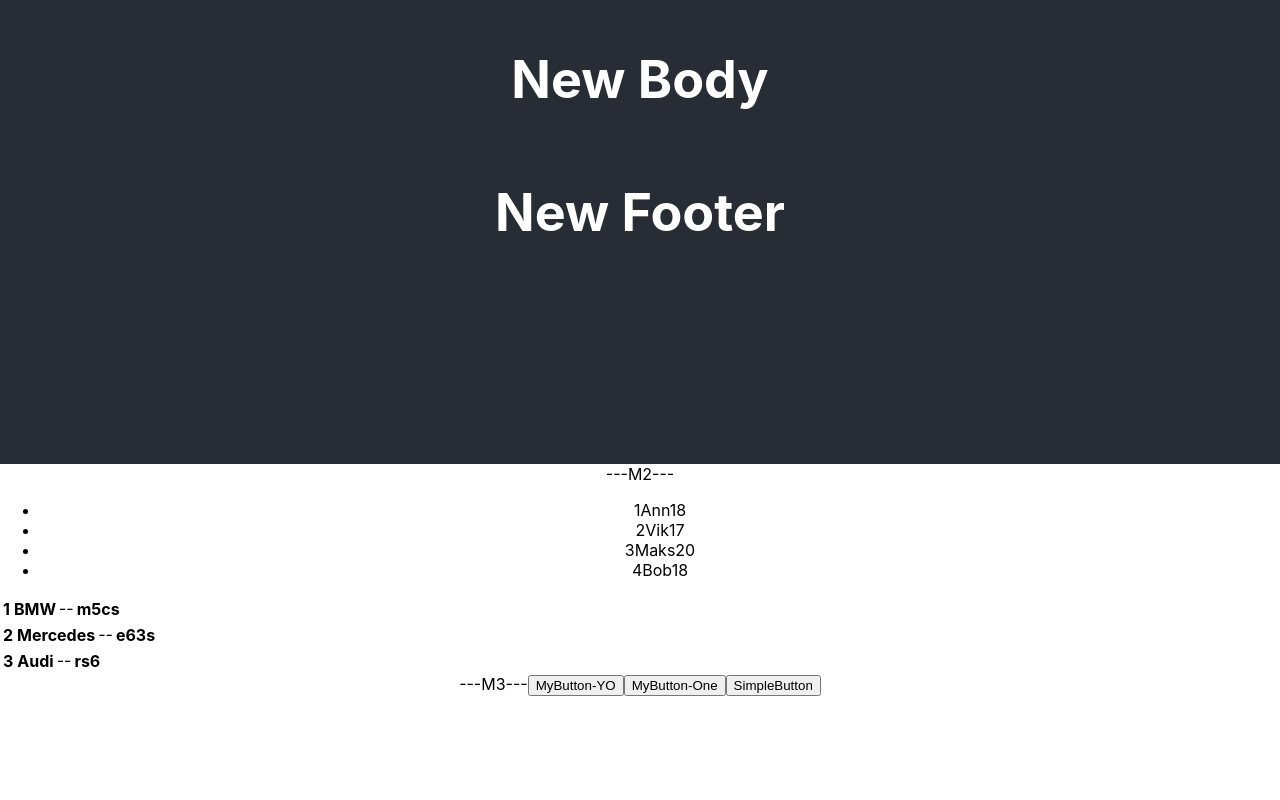
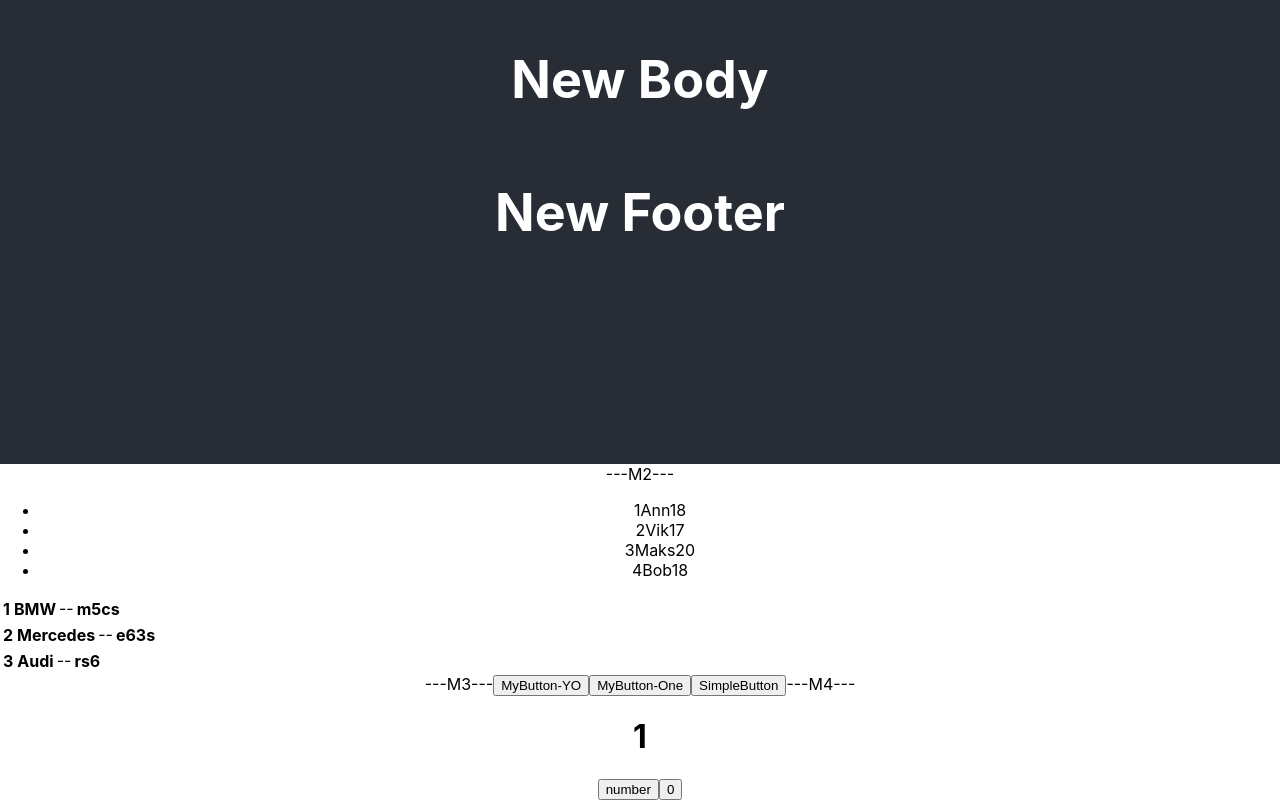
Before and after one commit to TanyaKravchenko/microtasks, a React (Create React App) app: page / in a window 1280 px wide. Shown: the part 336-1136 px from the top of the page. Before the commit the page ends 1032 px from the top, so only its background shows below. Built offline with nearby package versions, Linux system fonts and the light colour scheme.

Commit message:
microtask 4 - useState

```diff
--- a/src/App.tsx
+++ b/src/App.tsx
@@ -34,6 +34,18 @@
         console.log('I am SimpleButton')
     }
 
+    //let a = 1
+    let[a, setA] = useState(1)
+
+    const onClickHandler = () => {
+        setA(++a)
+        console.log(a)
+    }
+    const onClickHandler0 = () => {
+        setA(0)
+
+    }
+
     return (
         <div className="App">
             <header className="App-header">
@@ -54,6 +66,10 @@
             <Button name={'MyButton-YO'} callback={() => ButtonYOFoo('Vasya', 21)}/>
             <Button name={'MyButton-One'} callback={() => ButtonOneFoo('Ivan')}/>
             <Button name={'SimpleButton'} callback={SimpleButton}/>
+            ---M4---
+            <h1>{a}</h1>
+            <button onClick={onClickHandler}>number</button>
+            <button onClick={onClickHandler0}>0</button>
         </div>
     );
 }
--- a/src/NewComponent.tsx
+++ b/src/NewComponent.tsx
@@ -46,12 +46,12 @@
             </ul>
             <tr>
                 {topCars.map((el, index) => {
-                    debugger
                     return (
                         <table>
                             <tr>
-                                <th key={index}> {index+1}</th>
-                                <th key={index}>{el.manufacturer}</th> --
+                                <th key={index}> {index + 1}</th>
+                                <th key={index}>{el.manufacturer}</th>
+                                --
                                 <th key={index}>{el.model}</th>
                             </tr>
                         </table>
```
